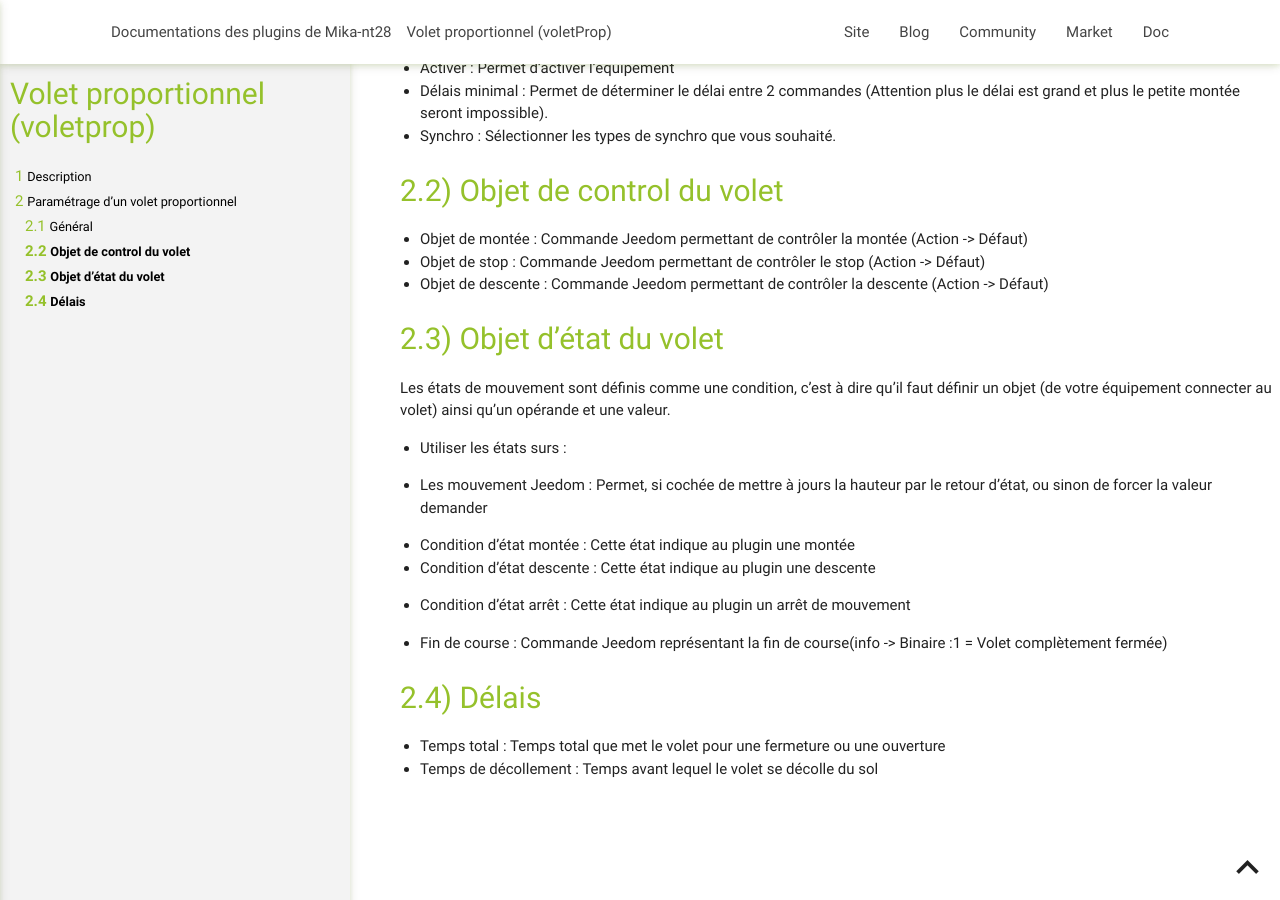
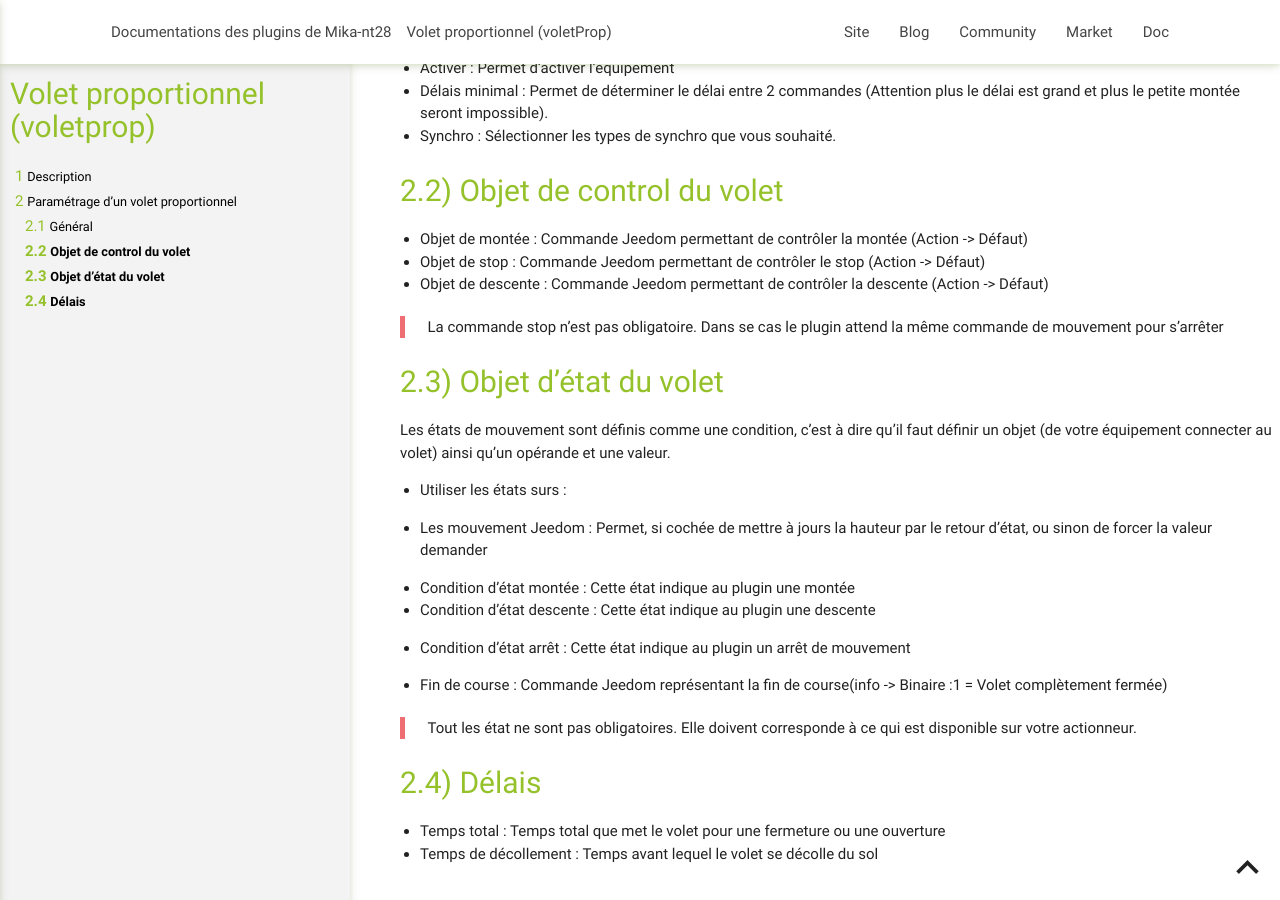
Before and after one commit to mika-nt28/Documentations, a Jekyll site: the page built from voletProp/fr_FR/index.md, in a window 1280 px wide and 900 px high, scrolled down 756 px. Built offline with Jekyll 4.4.1, drawn with Linux system fonts in a browser that asks for light colours.

Commit message:
Update index.md

```diff
--- a/voletProp/fr_FR/index.md
+++ b/voletProp/fr_FR/index.md
@@ -34,6 +34,9 @@ Objet de control du volet
 * Objet de stop  : Commande Jeedom permettant de contrôler le stop (Action -> Défaut)
 * Objet de descente : Commande Jeedom permettant de contrôler la descente (Action -> Défaut)
 
+> La commande stop n'est pas obligatoire.
+Dans se cas le plugin attend la même commande de mouvement pour s'arrêter
+
 Objet d'état du volet
 ---
 
@@ -47,6 +50,9 @@ Les états de mouvement sont définis comme une condition, c'est à dire qu'il f
 
 * Fin de course  :  Commande Jeedom représentant la fin de course(info -> Binaire :1 = Volet complètement fermée)
 
+> Tout les état ne sont pas obligatoires.
+Elle doivent corresponde à ce qui est disponible sur votre actionneur.
+
 Délais
 ---
 
```
